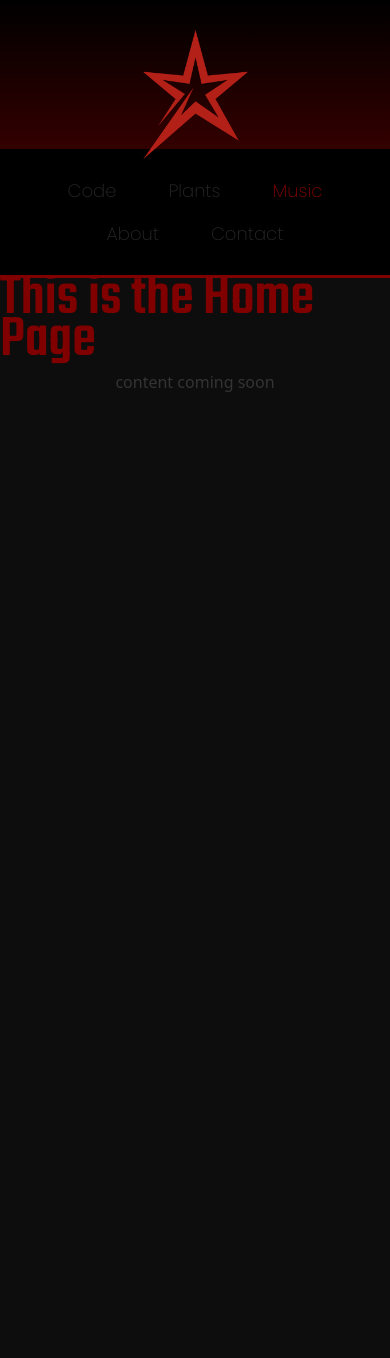
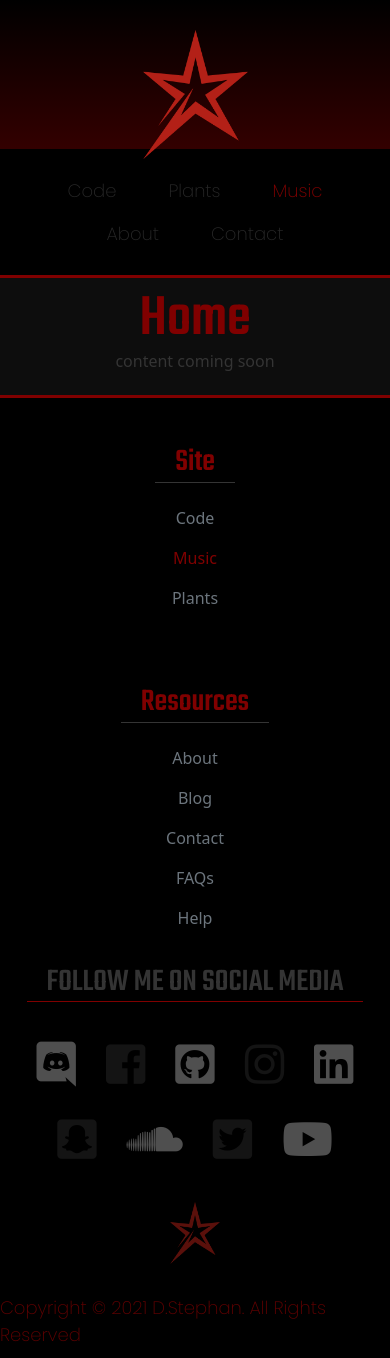
Before and after one commit to dstepha3/DanielOnline, a Vue app: page / in a window 390 px wide. Before the commit the page ends 844 px from the top, so only its background shows below. Built offline with nearby package versions, Linux system fonts and the light colour scheme.

Commit message:
+ footer, music page edits

```diff
--- a/src/App.vue
+++ b/src/App.vue
@@ -2,18 +2,22 @@
     <div id="app">
       <NavBar></NavBar>
         <router-view/>
+      <FooterLarge></FooterLarge>
     </div>
 </template>
 
 <script>
 import NavBar from "./components/NavBar";
+import FooterLarge from "@/components/Footer-Large.vue";
+
 import "bootstrap/dist/css/bootstrap.min.css";
 import "bootstrap";
 
 export default {
   name: 'App',
   components: {
-    NavBar
+    NavBar,
+    FooterLarge
   }
 }
 </script>
--- a/src/assets/font.css
+++ b/src/assets/font.css
@@ -42,3 +42,10 @@ p, ul{
 .align-center{
     text-align: center;
 }
+
+.red-dark {
+    color: var(--theme-primary-dark);
+}
+.red-light {
+    color: var(--theme-primary-light);
+}
--- /dev/null
+++ b/src/assets/footer.css
@@ -0,0 +1,164 @@
+.flex {
+    display: flex;
+}
+
+footer h6 {
+    color: var(--theme-primary-dark);
+    border-bottom: 1px solid var(--theme-black);
+    line-height: .9;
+    margin-bottom: 15px;
+    padding: 0 20px 5px;
+}
+
+footer h6.title {
+    color: var(--theme-black);
+    border-bottom: 1px solid var(--theme-primary-dark);
+}
+
+footer {
+    background-color: #000000;
+    min-height: 250px;
+    border-top: 3px solid var(--theme-primary-dark);
+    padding: 50px 0 0;
+}
+
+footer a.router-link-exact-active{
+    color: var(--theme-primary-light) !important;
+}
+
+footer .col a:hover {
+    color: var(--theme-primary-light) !important;
+    font-weight: 500;
+}
+footer .col a {
+    color: var(--theme-primary-dark);
+}
+
+footer .col {
+    flex-basis: 33%;
+    display: flex;
+    flex-direction: column;
+    justify-content: center;
+    align-items: center;
+}
+footer .col:nth-child(odd) {
+    margin-bottom: 40px;
+}
+
+footer .col a.footer-link {
+    display: block;
+    font-size: 16px;
+    text-transform: uppercase;
+    margin-bottom: 10px;
+    font-family: var(--text);
+    text-decoration: none;
+    color: var(--theme-primary-dark);
+}
+footer a.footer-link:hover{
+    color: var(--theme-primary-light) !important;
+    font-weight: 500;
+}
+footer .col a.footer-link:visited {
+    color: var(--theme-black);
+}
+
+footer .social-media {
+    margin: 10px;
+    justify-content: space-between;
+}
+
+footer > div > div:nth-child(2) > div:nth-child(2){
+    margin: 25px 0 20px;
+}
+
+footer > div > div:nth-child(2) > div:nth-child(2) a{
+    margin: 0 30px;
+}
+
+footer .social-media a {
+    margin: 0 20px;
+    color: var(--theme-darkest-gray);
+}
+
+.social-media .fa-discord:hover {
+    color: #6666ff;
+}
+
+.social-media .fa-facebook-square:hover {
+    color: #0039e6;
+}
+
+.social-media .fa-github-square:hover,
+.social-media .fa-linkedin:hover {
+    color: var(--theme-black);
+}
+
+.social-media .fa-instagram:hover {
+    color: #c44dff;
+}
+
+.social-media .fa-soundcloud:hover {
+    color: #e68a00;
+}
+
+.social-media .fa-snapchat-square:hover{
+    color: #ffff00;
+}
+
+.social-media .fa-youtube:hover {
+    color: var(--theme-primary-light);
+}
+
+.social-media .fa-twitter-square:hover{
+    color: #00b8e6;
+}
+
+footer .social-media .disabled .fab {
+    color: var(--theme-darkest-gray);
+    cursor: default;
+    opacity: 0.25;
+}
+
+footer .social-media i {
+    font-size: 45px;
+}
+
+footer .copyright {
+    margin-top: 30px;
+    margin-bottom: 10px;
+    font-size: 16px;
+    color: var(--theme-primary-dark);
+    opacity: .75;
+}
+
+footer .social-media .logo:hover{
+    opacity: 1 !important;
+}
+
+@media only screen and (max-width:  780px) {
+    footer .flex {
+        flex-direction: column;
+    }
+
+    footer .social-media.flex {
+        flex-direction: row;
+    }
+
+    footer .flex > .col:nth-child(1){
+        order: 1;
+        margin-bottom: 30px;
+    }
+    footer .flex > .col:nth-child(3){
+        order: 2;
+        margin-bottom: 30px;
+    }
+    footer .flex > .col:nth-child(2){
+        order: 3;
+    }
+}
+
+@media only screen and (max-width:  500px) {
+    footer .flex > .col:nth-child(2) a{
+        margin: 0 15px;
+    }
+}
--- a/src/assets/navigation.css
+++ b/src/assets/navigation.css
@@ -1,8 +1,8 @@
 
-#navbar{
+/* #navbar{
     position: sticky;
     top: 0;
-}
+} */
 
 .nav {
     background-color: #000000;
--- /dev/null
+++ b/src/components/Footer-Large.vue
@@ -0,0 +1,62 @@
+<template lang="html">
+    <footer>
+        <div class="flex">
+            <div class="col">
+                <h6>Site</h6>
+                <router-link class="nav-link disabled" to="/code">Code</router-link>
+                <router-link class="nav-link" to="/music">Music</router-link>
+                <router-link class="nav-link disabled" to="/plants">Plants</router-link>
+                <router-link class="nav-link" to="">&nbsp;</router-link>
+            </div>
+            <div class="col">
+                <h6 class="title">FOLLOW ME ON SOCIAL MEDIA</h6>
+                <div class="social-media flex">
+                    <a
+                       href="https://discordapp.com/users/Dantchule.Albert#8446/">
+                        <i class="fab fa-discord"></i></a>          <!--    discord     -->
+                    <a class="disabled"
+                       href="#">
+                        <i class="fab fa-facebook-square"></i></a>         <!--    facebook    -->
+                    <a href="https://github.com/dstepha3">
+                        <i class="fab fa-github-square"></i></a>    <!--    github      -->
+                    <a class="disabled"
+                       href="#">
+                        <i class="fab fa-instagram"></i></a>               <!--    instagram   -->
+                    <a href="https://www.linkedin.com/in/dstephan316/">
+                        <i class="fab fa-linkedin"></i></a>         <!--    linkedin    -->
+                </div>
+                <div class="social-media flex">
+                    <a class="disabled"
+                       href="#">
+                        <i class="fab fa-snapchat-square"></i></a>         <!--    snapchat    -->
+                    <a href="https://www.soundcloud.com/neonstarbuzz">
+                        <i class="fab fa-soundcloud"></i></a>       <!--    soundcloud  -->
+                    <a class="disabled"
+                       href="#">
+                        <i class="fab fa-twitter-square"></i></a>          <!--    twitter     -->
+                    <a href="https://www.youtube.com/channel/UCNmg26mkinOe079BFzhbR_g">
+                        <i class="fab fa-youtube"></i></a>          <!--    youtube     -->
+                </div>
+
+                <router-link to="/"><img class="logo" src="@/assets/images/star-logo.png" width="50" style="margin: 30px 0 0; opacity: .5"></router-link>
+                <p class="copyright">Copyright &copy; 2021 D.Stephan. All Rights Reserved</p>
+            </div>
+            <div class="col">
+                <h6>Resources</h6>
+                <router-link class="nav-link disabled" to="/about">About</router-link>
+                <router-link class="nav-link disabled" to="/blog">Blog</router-link>
+                <router-link class="nav-link disabled" to="/contact">Contact</router-link>
+                <router-link class="nav-link disabled" to="/faqs">FAQs</router-link>
+                <router-link class="nav-link disabled" to="/help">Help</router-link>
+            </div>
+        </div>
+    </footer>
+</template>
+
+<script>
+
+export default {
+    name: "footer_large"
+}
+
+</script>
--- a/src/components/Soundcloud-Player.vue
+++ b/src/components/Soundcloud-Player.vue
@@ -2,11 +2,16 @@
 
 <iframe width="100%" height="20" scrolling="no" frameborder="no" allow="autoplay" src="https://w.soundcloud.com/player/?url=https%3A//api.soundcloud.com/tracks/1102205704&color=%238a0f0d&inverse=true&auto_play=false&show_user=false"></iframe><div style="font-size: 10px; color: #cccccc;line-break: anywhere;word-break: normal;overflow: hidden;white-space: nowrap;text-overflow: ellipsis; font-family: Interstate,Lucida Grande,Lucida Sans Unicode,Lucida Sans,Garuda,Verdana,Tahoma,sans-serif;font-weight: 100;"><a href="https://soundcloud.com/neonstarbuzz" title="Neøn Starbuzz" target="_blank" style="color: #cccccc; text-decoration: none;">Neøn Starbuzz</a> · <a href="https://soundcloud.com/neonstarbuzz/you-right" title="You Right | Doja Cat &amp; The Weeknd cover" target="_blank" style="color: #cccccc; text-decoration: none;">You Right | Doja Cat &amp; The Weeknd cover</a></div>
 
-<div style="margin-top: 40px">
+<div style="margin-top: 60px">
     <iframe width="100%" height="20" scrolling="no" frameborder="no" allow="autoplay" src="https://w.soundcloud.com/player/?url=https%3A//api.soundcloud.com/tracks/1084242178&color=%238a0f0d&inverse=true&auto_play=false&show_user=false"></iframe><div style="font-size: 10px; color: #cccccc;line-break: anywhere;word-break: normal;overflow: hidden;white-space: nowrap;text-overflow: ellipsis; font-family: Interstate,Lucida Grande,Lucida Sans Unicode,Lucida Sans,Garuda,Verdana,Tahoma,sans-serif;font-weight: 100;"><a href="https://soundcloud.com/neonstarbuzz" title="Neøn Starbuzz" target="_blank" style="color: #cccccc; text-decoration: none;">Neøn Starbuzz</a> · <a href="https://soundcloud.com/neonstarbuzz/been-like-this" title="Been Like This | Doja Cat cover" target="_blank" style="color: #cccccc; text-decoration: none;">Been Like This | Doja Cat cover</a></div>
 </div>
 
-<div style="margin-top: 80px; padding-top: 80px; border-top: 1px solid var(--theme-primary-dark);">
+<div style="margin-top: 60px">
+    <iframe width="100%" height="20" scrolling="no" frameborder="no" allow="autoplay" src="https://w.soundcloud.com/player/?url=https%3A//api.soundcloud.com/tracks/1044983704&color=%238a0f0d&inverse=true&auto_play=false&show_user=false"></iframe><div style="font-size: 10px; color: #cccccc;line-break: anywhere;word-break: normal;overflow: hidden;white-space: nowrap;text-overflow: ellipsis; font-family: Interstate,Lucida Grande,Lucida Sans Unicode,Lucida Sans,Garuda,Verdana,Tahoma,sans-serif;font-weight: 100;"><a href="https://soundcloud.com/neonstarbuzz" title="Neøn Starbuzz" target="_blank" style="color: #cccccc; text-decoration: none;">Neøn Starbuzz</a> · <a href="https://soundcloud.com/neonstarbuzz/a-better-sound-prod-by-alessio-la-placa" title="A Better Sound (prod. by Alessio La Placa)" target="_blank" style="color: #cccccc; text-decoration: none;">A Better Sound (prod. by Alessio La Placa)</a></div>
+</div>
+
+<div style="margin-top: 80px; padding-top: 100px; border-top: 1px solid var(--theme-primary-dark);">
+    <h1 style="margin-bottom: 40px; padding: 0 0 10px; border-bottom: 1px solid var(--theme-primary-dark);">No Love Left</h1>
 <iframe width="100%" height="425" scrolling="no" frameborder="no" allow="autoplay" src="https://w.soundcloud.com/player/?url=https%3A//api.soundcloud.com/playlists/1066075684&color=%238a0f0d&auto_play=false&hide_related=false&show_comments=false&show_user=false&show_reposts=false&show_teaser=true"></iframe><div style="font-size: 10px; color: #cccccc;line-break: anywhere;word-break: normal;overflow: hidden;white-space: nowrap;text-overflow: ellipsis; font-family: Interstate,Lucida Grande,Lucida Sans Unicode,Lucida Sans,Garuda,Verdana,Tahoma,sans-serif;font-weight: 100;"><a href="https://soundcloud.com/neonstarbuzz" title="Neøn Starbuzz" target="_blank" style="color: #cccccc; text-decoration: none;">Neøn Starbuzz</a> · <a href="https://soundcloud.com/neonstarbuzz/sets/no-love-left" title="No Love Left (2021)" target="_blank" style="color: #cccccc; text-decoration: none;">No Love Left (2021)</a></div>
 </div>
 
--- a/src/main.js
+++ b/src/main.js
@@ -1,5 +1,6 @@
 // IMPORT STYLESHEETS
 import "./assets/navigation.css";
+import "./assets/footer.css";
 import "./assets/font.css";
 import "./assets/style.css";
 
--- a/src/views/Home.vue
+++ b/src/views/Home.vue
@@ -1,6 +1,6 @@
 <template lang="html">
     <div id="body">
-        <h1>This is the Home Page</h1>
+        <h1>Home</h1>
         <span class="coming-soon">content coming soon</span>
     </div>
 </template>
```
